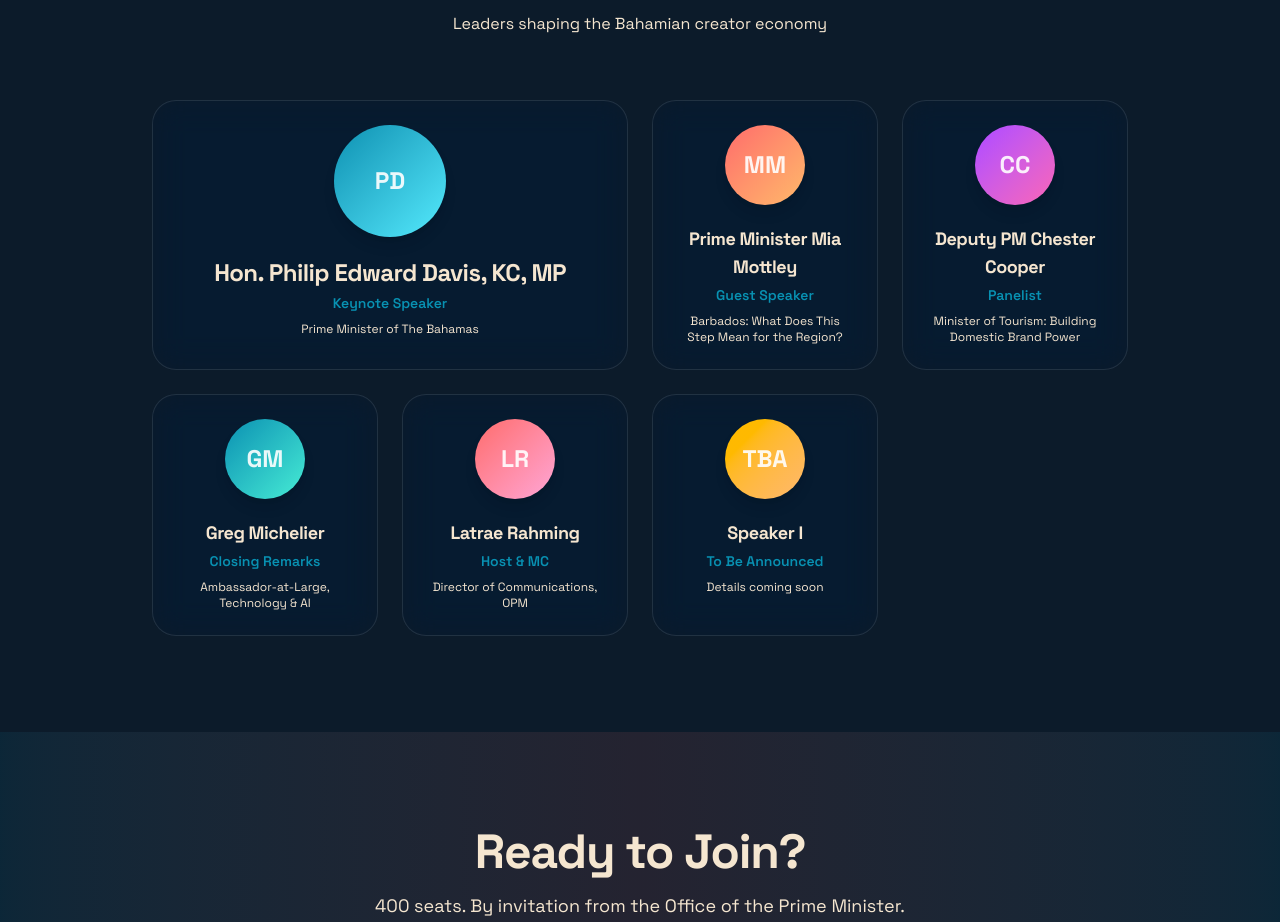
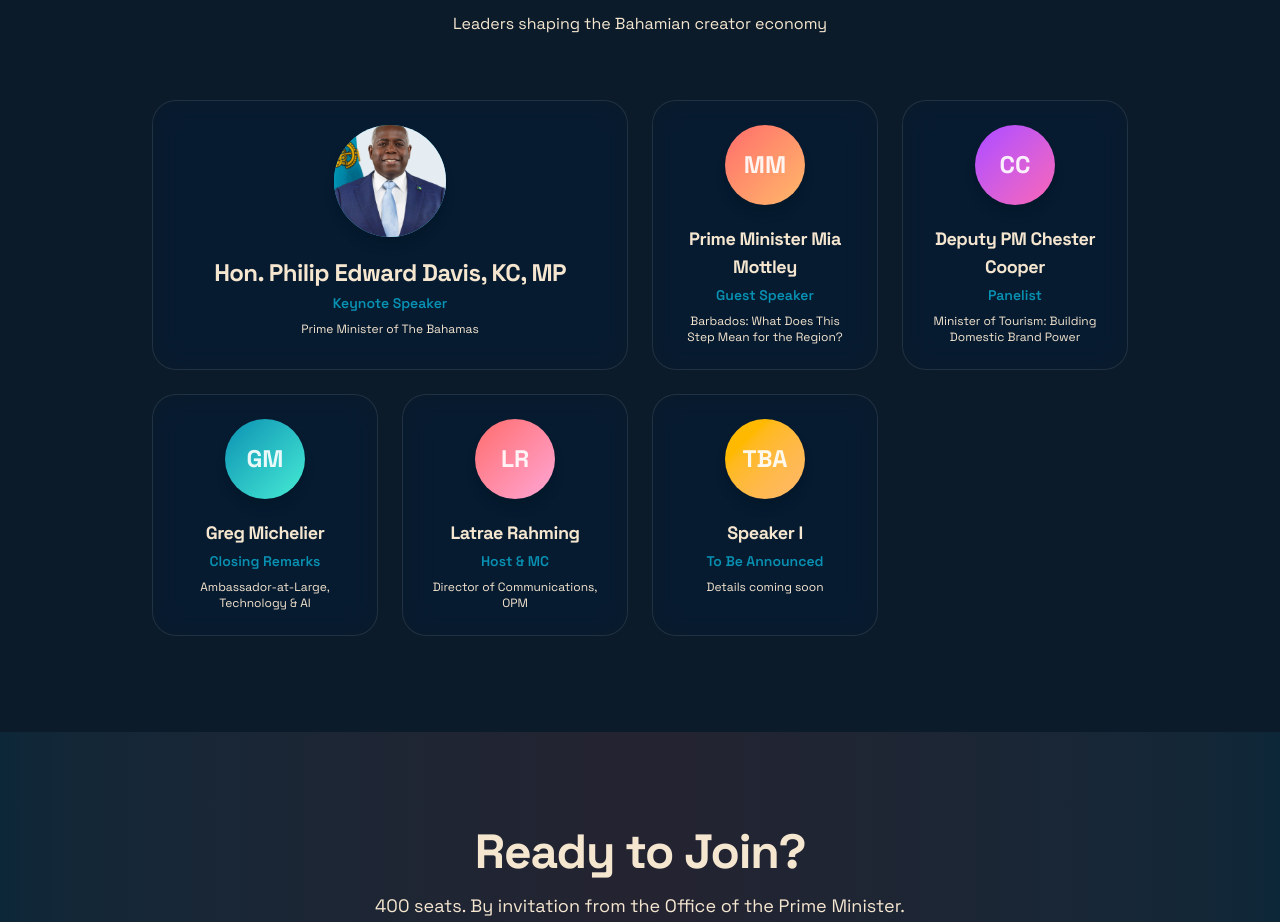
Before and after one commit to gmr0780/Bahamas-Creator-Economy, a Next.js app: page /event in a window 1280 px wide. Shown: the part 3260-4182 px from the top of the page. Built offline with nearby package versions, Linux system fonts and the light colour scheme; no server answers; the database is empty.

Commit message:
Add PM Davis photo in speaker circles on homepage and event page

```diff
--- a/src/app/event/page.tsx
+++ b/src/app/event/page.tsx
@@ -21,6 +21,7 @@ const speakers = [
   {
     name: "Hon. Philip Edward Davis, KC, MP",
     initials: "PD",
+    image: "/speakers/pm-davis.jpeg",
     role: "Keynote Speaker",
     description: "Prime Minister of The Bahamas",
     gradient: "from-aqua to-cyan-300",
@@ -202,15 +203,23 @@ export default function EventPage() {
                   : ""
               }`}
             >
-              {/* Avatar placeholder */}
+              {/* Avatar */}
               <div
                 className={`mx-auto mb-5 flex items-center justify-center rounded-full bg-gradient-to-br ${speaker.gradient} ${
                   speaker.size === "large" ? "h-28 w-28" : "h-20 w-20"
-                } shadow-lg`}
+                } shadow-lg overflow-hidden`}
               >
-                <span className="text-2xl font-extrabold text-white/90">
-                  {speaker.initials}
-                </span>
+                {speaker.image ? (
+                  <img
+                    src={speaker.image}
+                    alt={speaker.name}
+                    className="h-full w-full object-cover"
+                  />
+                ) : (
+                  <span className="text-2xl font-extrabold text-white/90">
+                    {speaker.initials}
+                  </span>
+                )}
               </div>
               <h3
                 className={`font-extrabold tracking-tight text-sand ${
--- a/src/app/page.tsx
+++ b/src/app/page.tsx
@@ -111,6 +111,7 @@ const speakers = [
   {
     name: "Hon. Philip Edward Davis, KC, MP",
     initials: "PD",
+    image: "/speakers/pm-davis.jpeg",
     role: "Keynote Speaker",
     tagline: "Prime Minister of The Bahamas",
     featured: true,
@@ -394,14 +395,21 @@ export default function Home() {
                       s.featured ? "py-16 sm:py-20" : ""
                     }`}
                   >
-                    {/* Avatar placeholder */}
+                    {/* Avatar */}
                     <div
-                      className={`rounded-full bg-gradient-to-br ${gradients[i]} flex items-center justify-center mb-6 shadow-lg ${
+                      className={`rounded-full bg-gradient-to-br ${gradients[i]} flex items-center justify-center mb-6 shadow-lg overflow-hidden ${
                         s.featured
                           ? "h-32 w-32 sm:h-40 sm:w-40"
                           : "h-20 w-20 sm:h-24 sm:w-24"
                       }`}
                     >
+                      {s.image ? (
+                        <img
+                          src={s.image}
+                          alt={s.name}
+                          className="h-full w-full object-cover"
+                        />
+                      ) : (
                         <span
                           className={`font-bold text-white/90 ${
                             s.featured
@@ -411,6 +419,7 @@ export default function Home() {
                         >
                           {s.initials}
                         </span>
+                      )}
                     </div>
 
                     <h3
```
Also changed, not shown: public/speakers/pm-davis.jpeg (added). Lines whose indentation alone changed are shown as unchanged.
